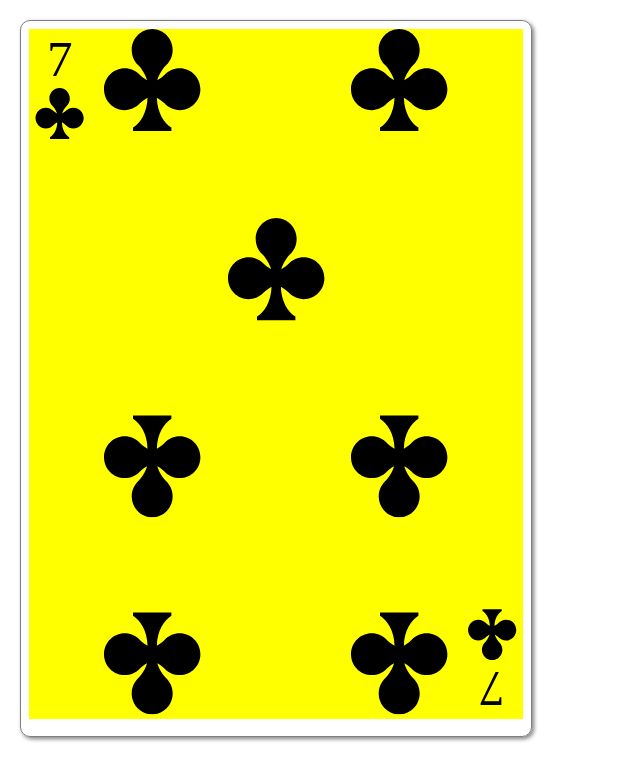
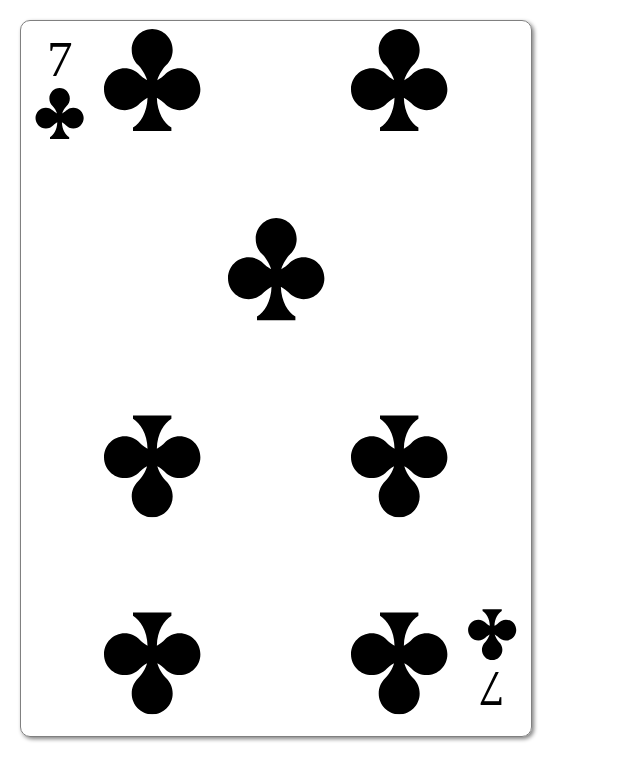
Before and after one commit to jparedestrejo/supportCardProject, a plain HTML site: page index.html in a window 1280 px wide. Shown: the whole page, without its empty margins (0-640 px from the left). Drawn offline with nearby package versions, Linux system fonts and the light colour scheme; files that its build step writes are made by us from their sources.

Commit message:
delete background

```diff
--- a/sass/components/_partial.scss
+++ b/sass/components/_partial.scss
@@ -56,7 +56,6 @@
     grid-template-rows:repeat(7,7.7vw);
     align-items:end;
       justify-items:center;
-      background-color: yellow;
     }
     .cell:nth-child(1){
       grid-column:1/2;
@@ -121,7 +120,6 @@
       align-items: center;
       align-content: space-between;
       height: 100%;
-      background-color: pink;
   }
   .cell {
       flex: 1;
```
